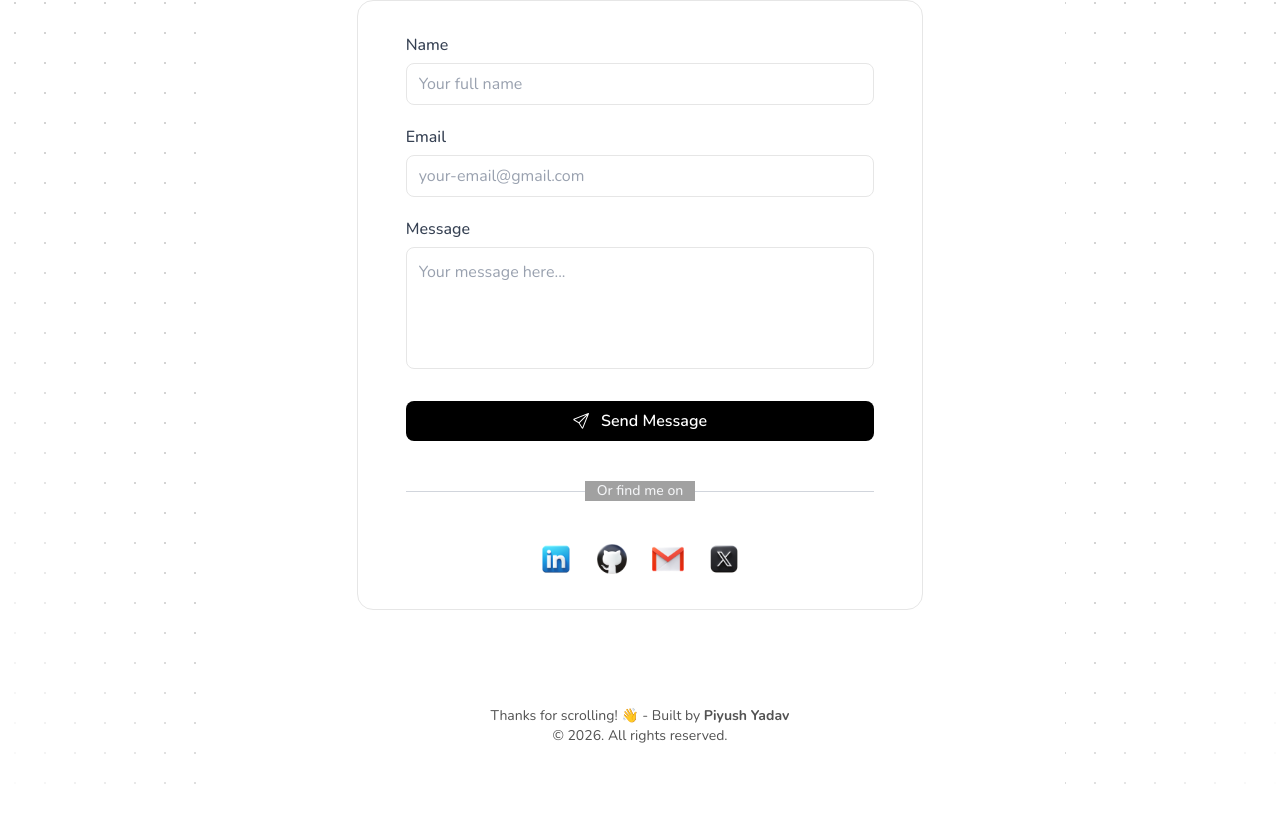
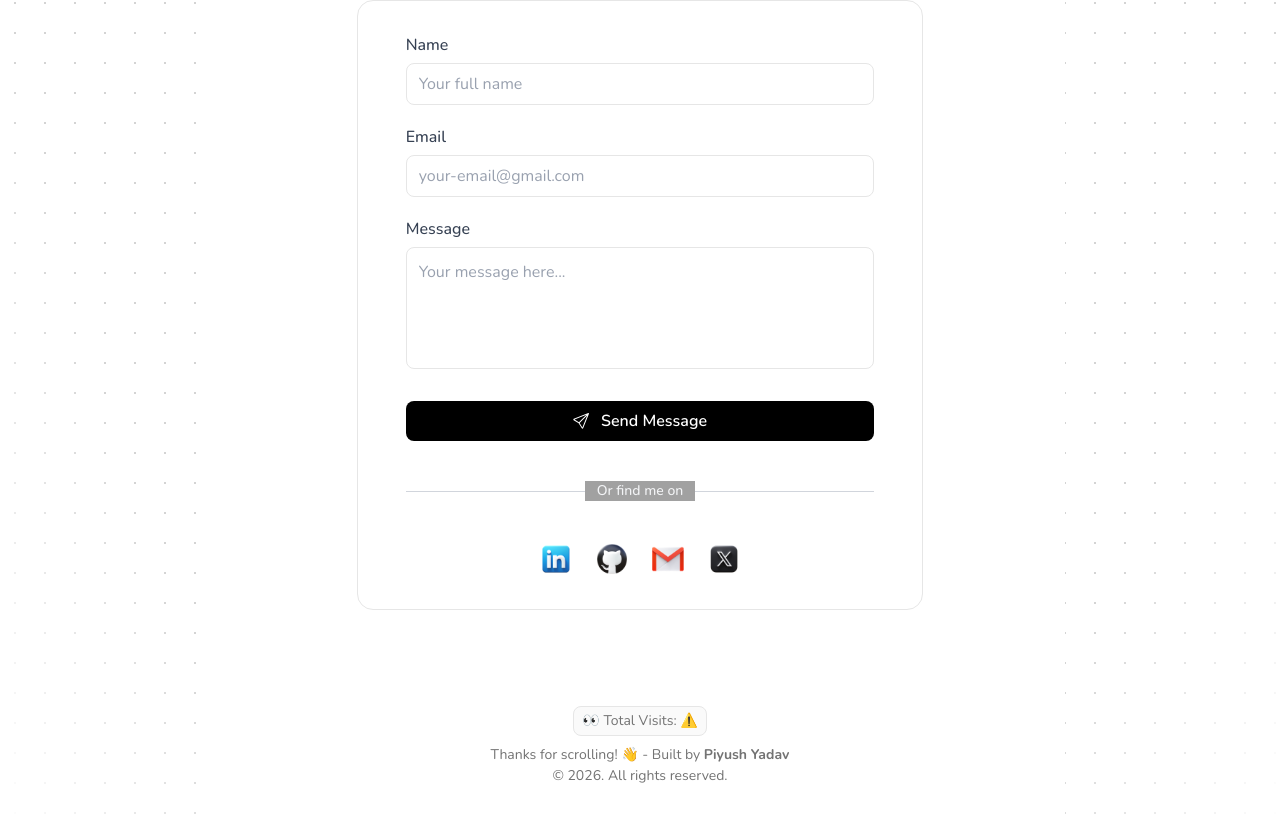
Before and after one commit to Piyush-20045/Portfolio, a React (Vite) app: page / in a window 1280 px wide. Shown: the part 2952-3786 px from the top of the page. Before the commit the page ends 3762 px from the top, so only its background shows below. Built offline with nearby package versions, Linux system fonts and the light colour scheme; no server answers; a web font is replaced by a local one.

Commit message:
feat: add Visitors component to display total visits

```diff
--- /dev/null
+++ b/api/visits.js
@@ -0,0 +1,18 @@
+export default async function handler(req, res) {
+    try {
+        const response = await fetch(
+            `${process.env.UMAMI_URL}/api/websites/${process.env.UMAMI_WEBSITE_ID}/pageviews?startAt=0`,
+            {
+                headers: {
+                    Authorization: `Bearer ${process.env.UMAMI_API_TOKEN}`,
+                },
+            }
+        );
+
+        const data = await response.json();
+
+        res.status(200).json({ total: data.total });
+    } catch (error) {
+        res.status(500).json({ error: "Failed to fetch visits" });
+    }
+}
--- /dev/null
+++ b/src/components/Visitors.jsx
@@ -0,0 +1,29 @@
+import { useEffect, useState } from "react";
+
+function Visitors() {
+  const [visits, setVisits] = useState(null);
+
+  useEffect(() => {
+    const fetchVisits = async () => {
+      try {
+        const res = await fetch("/api/visits");
+        if (!res.ok) return;
+        const data = await res.json();
+        setVisits(data.total);
+      } catch (err) {
+        console.error("Error in fetching visits", err);
+      }
+    };
+
+    fetchVisits();
+  }, []);
+  console.log(visits);
+
+  return (
+    <div className="px-2 py-1 mb-2 text-sm text-neutral-500 dark:text-neutral-400 border rounded-lg bg-neutral-50 dark:bg-neutral-900">
+      👀 Total Visits: <b>{visits ?? "⚠️"}</b>
+    </div>
+  );
+}
+
+export default Visitors;
--- a/src/components/common/Footer.jsx
+++ b/src/components/common/Footer.jsx
@@ -1,7 +1,10 @@
+import Visitors from "../Visitors";
+
 export default function Footer() {
   return (
-    <div className="py-16 flex flex-col items-center justify-center">
-      <p className="text-neutral-600 text-center text-sm">
+    <div className="pb-12 pt-16 flex flex-col items-center justify-center">
+      <Visitors />
+      <p className="text-neutral-500 dark:text-neutral-400 text-center text-[14px]">
         Thanks for scrolling! 👋 - Built by <b>Piyush Yadav</b> <br /> &copy;{" "}
         {new Date().getFullYear()}. All rights reserved.
       </p>
```
